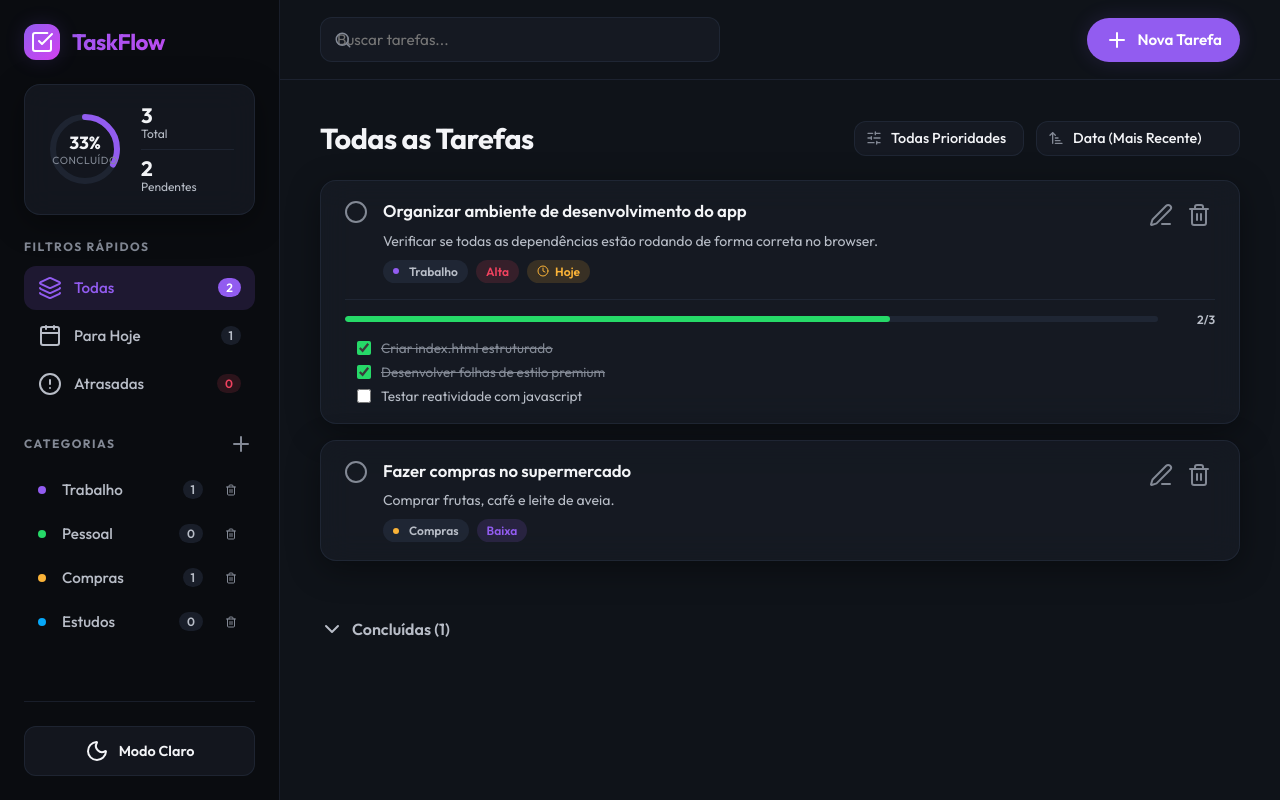
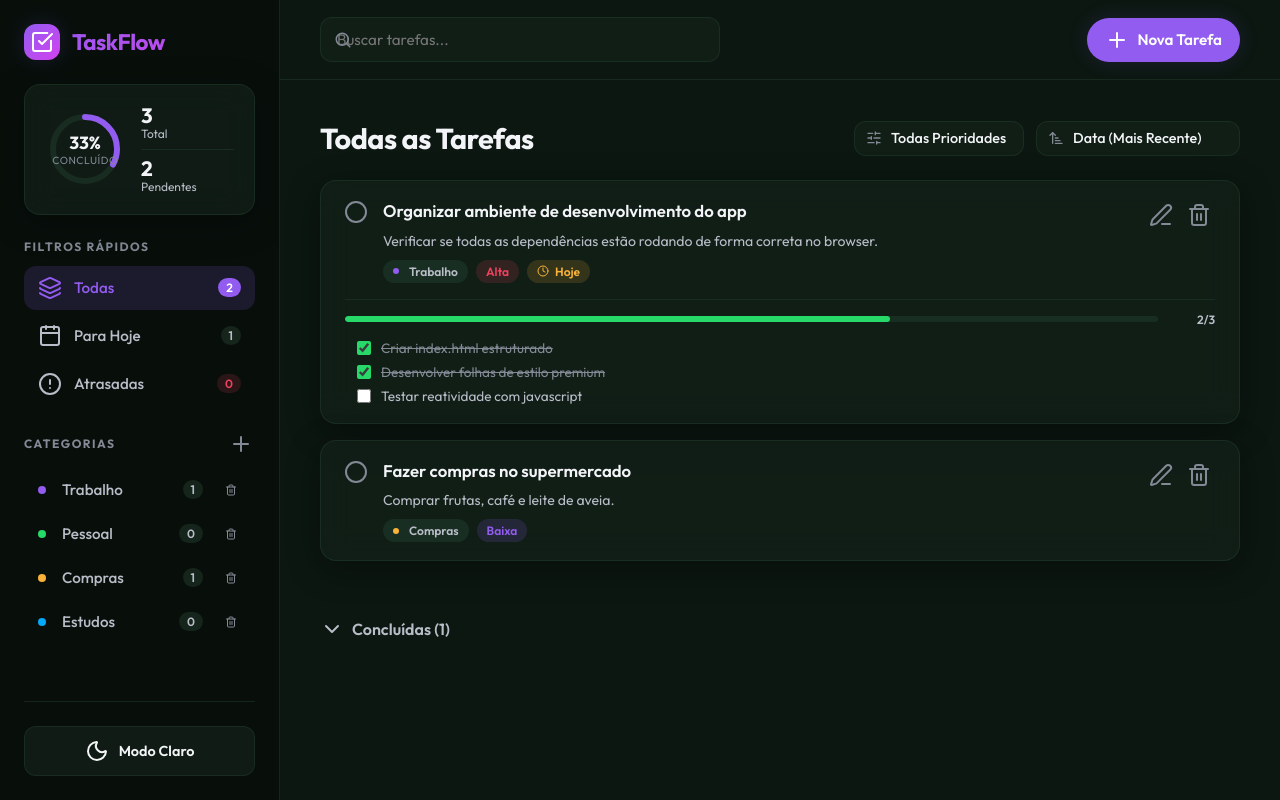
Before and after one commit to Brun0Rahmi/todo, a plain HTML site: page index.html in a window 1280 px wide. Drawn offline with nearby package versions, Linux system fonts and the light colour scheme.

Commit message:
design: alterada a cor de fundo para verde (tema claro e escuro)

```diff
--- a/style.css
+++ b/style.css
@@ -27,14 +27,14 @@
 
 /* Light Theme Variables */
 html[data-theme="light"] {
-    --bg-app: hsl(210, 30%, 97%);
-    --bg-sidebar: hsl(210, 30%, 95%);
+    --bg-app: hsl(140, 30%, 95%);
+    --bg-sidebar: hsl(140, 25%, 92%);
     --bg-surface: hsla(0, 0%, 100%, 0.85);
-    --bg-surface-hover: hsla(210, 30%, 98%, 0.9);
+    --bg-surface-hover: hsla(140, 30%, 96%, 0.9);
     --bg-modal: hsla(0, 0%, 100%, 0.95);
 
-    --border-color: hsla(210, 20%, 85%, 0.6);
-    --border-hover: hsla(210, 20%, 75%, 0.8);
+    --border-color: hsla(140, 20%, 84%, 0.6);
+    --border-hover: hsla(140, 20%, 74%, 0.8);
 
     --text-primary: hsl(220, 25%, 15%);
     --text-secondary: hsl(220, 15%, 45%);
@@ -57,14 +57,14 @@ html[data-theme="light"] {
 
 /* Dark Theme Variables (Default) */
 html[data-theme="dark"] {
-    --bg-app: hsl(220, 25%, 8%);
-    --bg-sidebar: hsl(220, 25%, 5%);
-    --bg-surface: hsla(220, 25%, 13%, 0.6);
-    --bg-surface-hover: hsla(220, 25%, 18%, 0.8);
-    --bg-modal: hsla(220, 25%, 12%, 0.95);
+    --bg-app: hsl(145, 30%, 7%);
+    --bg-sidebar: hsl(145, 30%, 4.5%);
+    --bg-surface: hsla(145, 25%, 11%, 0.6);
+    --bg-surface-hover: hsla(145, 25%, 15%, 0.8);
+    --bg-modal: hsla(145, 25%, 10%, 0.95);
 
-    --border-color: hsla(220, 25%, 25%, 0.4);
-    --border-hover: hsla(220, 25%, 35%, 0.6);
+    --border-color: hsla(145, 25%, 22%, 0.4);
+    --border-hover: hsla(145, 25%, 32%, 0.6);
 
     --text-primary: hsl(220, 20%, 96%);
     --text-secondary: hsl(220, 12%, 75%);
```
